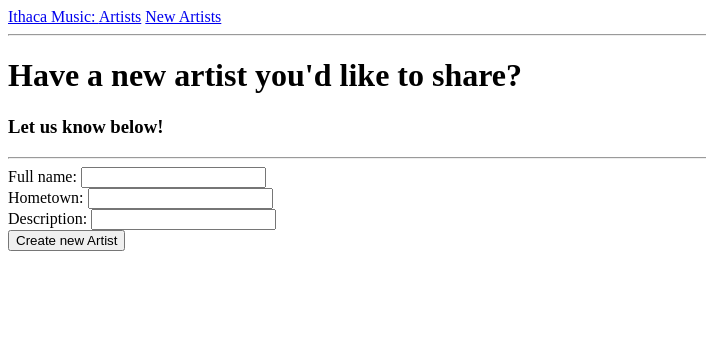
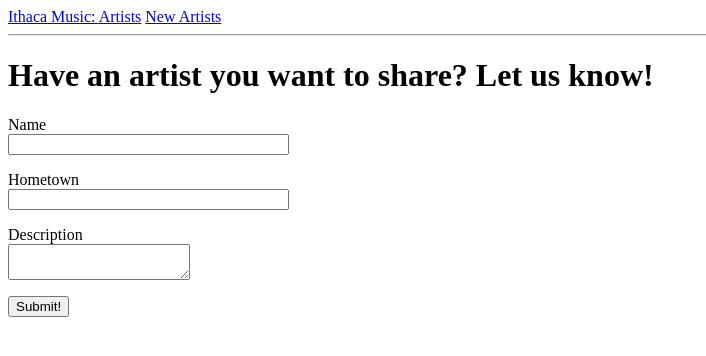
Before and after one commit to shanejfox5/localmusic, a Flask app: page /new_artist in a window 1280 px wide. Shown: the top 356 px of the page, without its empty margins (0-706 px from the left). Run offline with Flask 2, Linux system fonts and the light colour scheme.

Commit message:
Finished Lab 3

```diff
--- a/app/__init__.py
+++ b/app/__init__.py
@@ -1,5 +1,7 @@
 from flask import Flask
+from config import Config
 
 app = Flask(__name__)
+app.config.from_object(Config)
 
 from app import routes
--- /dev/null
+++ b/app/forms.py
@@ -0,0 +1,10 @@
+from flask_wtf import FlaskForm
+from wtforms import StringField, SubmitField, TextAreaField
+from wtforms.validators import DataRequired
+
+
+class NewArtistForm(FlaskForm):
+    name = StringField('Name', validators=[DataRequired()])
+    hometown = StringField('Hometown', validators=[DataRequired()])
+    description = TextAreaField('Description', validators=[DataRequired()])
+    submit = SubmitField('Submit!')
--- a/app/routes.py
+++ b/app/routes.py
@@ -1,6 +1,7 @@
-from flask import render_template
+from flask import render_template, flash, redirect, url_for
 from app import app
 from random import randrange
+from app.forms import NewArtistForm
 
 @app.route('/')
 @app.route('/index')
@@ -20,30 +21,46 @@ def index():
     '''
     return render_template('index.html', title='Home')
 
+
 @app.route('/quotes')
 def quotes():
     quotes = ["'Don't cry because it's over, smile because it happened.' ― Dr. Seuss",
-    "'Be yourself; everyone else is already taken.'― Oscar Wilde",
-    "'So many books, so little time'- Frank Zappa",
-    "'A room without books is like a body without a soul.'- Marcus Tullius Cicero",
-    "'You know you're in love when you can't fall asleep because reality is finally better than your dreams.'- Dr. Suess",
-    "'Be the change that you wish to see in the world.'- Ghandi"
-    ]
+              "'Be yourself; everyone else is already taken.'― Oscar Wilde",
+              "'So many books, so little time'- Frank Zappa",
+              "'A room without books is like a body without a soul.'- Marcus Tullius Cicero",
+              "'You know you're in love when you can't fall asleep because reality is finally better than your dreams.'- Dr. Suess",
+              "'Be the change that you wish to see in the world.'- Ghandi"
+              ]
     quoteChoice = randrange(len(quotes))
     currentQuote = quotes[quoteChoice]
-    return render_template('quote.html', title="Quote", quote = currentQuote)
+    return render_template('quote.html', title="Quote", quote=currentQuote)
+
 
 @app.route('/artists')
 def artists():
     data = [{'artist': 'X Ambassadors'}, {'artist': 'Gunpoets'}, {'artist': 'Donna the Buffalo'},
-               {'artist': 'The Blind Spots'}]
-
+            {'artist': 'The Blind Spots'}]
     return render_template('artists.html', title="Artists", artists=data)
 
-@app.route('/new_artist')
+
+@app.route('/new_artist', methods=['GET', 'POST'])
 def new_artist():
-    return render_template('new_artist.html', title="New Artist")
+    form = NewArtistForm()
+
+    if form.validate_on_submit():
+
+        flash_message = 'New Artist Created: {}'\
+            .format(form.name.data)
+        flash(flash_message)
+
+        return render_template('my_new_artist.html', title='New Artist', name=form.name.data, hometown=form.hometown.data, description=form.description.data)
+
+    return render_template('new_artist.html', title="New Artist", form=form)
+
 
 @app.route('/artist')
 def artist():
-    return render_template('artist.html', title="Artist", artists=artists)
+    artist_info = {"name": "The Rockers",
+                   "description": "They like to rock the house.",
+                   "events": ["The Haunt on 9/15", "The State on 10/12"]}
+    return render_template('artist.html', title="Artist", artist=artist_info)
--- a/app/templates/artist.html
+++ b/app/templates/artist.html
@@ -2,7 +2,7 @@
 
 {% block content %}
 
-    <h1>Artist #1: X Ambassadors</h1>
+    <h1>Artist #1: {{ artist.name }}</h1>
     <hr>
     <h3>Location: <b>Ithaca, New York Area</b></h3>
     <hr>
--- a/app/templates/artists.html
+++ b/app/templates/artists.html
@@ -1,7 +1,6 @@
 {% extends "base.html" %}
 
 {% block content %}
-
 
  <h2>List of Artists in the Greater Ithaca Area: </h2>
 
--- a/app/templates/base.html
+++ b/app/templates/base.html
@@ -7,8 +7,23 @@
         {% endif %}
     </head>
     <body>
-        <div> <a href="/index">Ithaca Music: </a><a href="/artists">Artists</a> <a href="/new_artist">New Artists</a> </div>
+        <div>
+            <a href="/index">Ithaca Music: </a>
+            <a href="/artists">Artists</a>
+            <a href="/new_artist">New Artists</a>
+        </div>
         <hr>
+
+        {% with messages = get_flashed_messages() %}
+        {% if messages %}
+        <ul>
+            {% for message in messages %}
+            <li>{{ message }}</li>
+            {% endfor %}
+        </ul>
+        {% endif %}
+        {% endwith %}
+
         {% block content %}{% endblock %}
     </body>
 </html>
--- a/app/templates/new_artist.html
+++ b/app/templates/new_artist.html
@@ -1,15 +1,36 @@
 {% extends "base.html" %}
 
 {% block content %}
+    {% if not form.validate_on_submit() %}
 
-    <h1>Have a new artist you'd like to share?</h1>
-    <h3>Let us know below!</h3>
-    <hr>
-    <form>
-        Full name: <input type="text" name="fullname"><br>
-        Hometown: <input type="text" name="hometown"><br>
-        Description: <input type="text" name="description"><br>
-        <input type="submit" value="Create new Artist">
+    <h1>Have an artist you want to share? Let us know!</h1>
+    <form action="" method="post" novalidate>
+        {{ form.hidden_tag() }}
+        <p>
+            {{ form.name.label }}<br>
+            {{ form.name(size=32) }}<br>
+            {% for error in form.name.errors %}
+            <span style="color: red;">[{{ error }}]</span>
+            {% endfor %}
+        </p>
+        <p>
+            {{ form.hometown.label }}<br>
+            {{ form.hometown(size=32) }}<br>
+            {% for error in form.hometown.errors %}
+            <span style="color: red;">[{{ error }}]</span>
+            {% endfor %}
+        </p>
+        <p>
+            {{ form.description.label }}<br>
+            {{ form.description(size=32) }}<br>
+            {% for error in form.description.errors %}
+            <span style="color: red;">[{{ error }}]</span>
+            {% endfor %}
+        </p>
+        <p>{{ form.submit() }}</p>
     </form>
+    {% else %}
+        {{ form.name.data }}
 
+{% endif %}
 {% endblock %}
--- /dev/null
+++ b/config.py
@@ -0,0 +1,4 @@
+import os
+
+class Config(object):
+    SECRET_KEY = os.environ.get('SECRET_KEY') or 'you-will-never-guess'
```
Also changed, not shown: app/templates/my_new_artist.html (added, +8 -0 lines).
